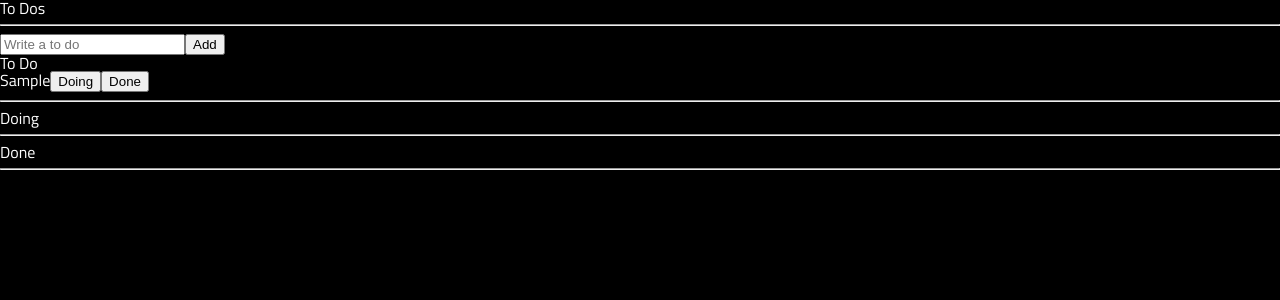
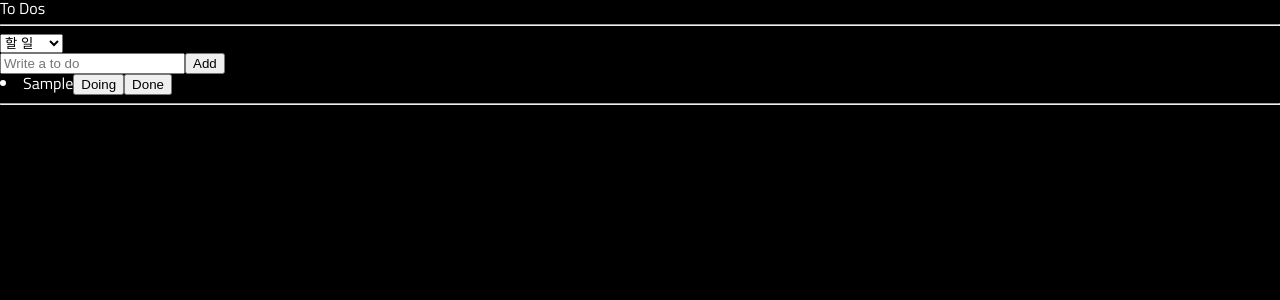
Before and after one commit to hiimhl/To_Do_List_JS_Master, a React (Create React App) app: page / in a window 1280 px wide. Both pictures are taken after typing "Sample" into the empty fields and a click on the button "Add". Shown: the top 300 px of the page. Built offline with nearby package versions, Linux system fonts and the light colour scheme.

Commit message:
Enum - 열거형을 사용하여 실수 줄이기

```diff
--- a/src/atoms.tsx
+++ b/src/atoms.tsx
@@ -1,15 +1,27 @@
 import { atom, selector } from "recoil";
+
+//enum - 열거형 - 원하는 타입을 정확하게 정하는 것. - 실수할 일이 없어짐
+export enum Categories {
+  "TO_DO" = "TO_DO", //값을 지정하지 않으면 기본적으로 0(인덱스)의 값을 가짐.
+  "DOING" = "DOING",
+  "DONE" = "DONE",
+}
 
 export interface IToDo {
   text: string;
   id: number;
-  category: "TO_DO" | "DOING" | "DONE"; // 할 일, 하고 있는 일, 한 일
+  category: Categories;
 }
 
 //Atom
 export const toDoState = atom<IToDo[]>({
   key: "toDo",
   default: [],
+});
+
+export const categoryState = atom<Categories>({
+  key: "category",
+  default: Categories.TO_DO,
 });
 
 //Selector
@@ -19,11 +31,14 @@
   key: "toDoSelector",
   get: ({ get }) => {
     const toDos = get(toDoState); // atom 값을 가져옴.
+    const category = get(categoryState);
 
-    return [
-      toDos.filter((toDo) => toDo.category === "TO_DO"),
-      toDos.filter((toDo) => toDo.category === "DOING"),
-      toDos.filter((toDo) => toDo.category === "DONE"),
-    ];
+    //category에 따라 다른 값을 return함
+    if (category === Categories.TO_DO)
+      return toDos.filter((toDo) => toDo.category === Categories.TO_DO);
+    if (category === Categories.DOING)
+      return toDos.filter((toDo) => toDo.category === Categories.DOING);
+    if (category === Categories.DONE)
+      return toDos.filter((toDo) => toDo.category === Categories.DONE);
   },
 });
--- a/src/components/CreateToDo.tsx
+++ b/src/components/CreateToDo.tsx
@@ -1,7 +1,7 @@
 import React from "react";
 import { useForm } from "react-hook-form";
-import { useSetRecoilState } from "recoil";
-import { toDoState } from "../atoms";
+import { useRecoilValue, useSetRecoilState } from "recoil";
+import { categoryState, toDoState } from "../atoms";
 
 interface IForm {
   toDo: string;
@@ -9,15 +9,17 @@
 
 function CreateToDo() {
   const { register, handleSubmit, setValue } = useForm<IForm>();
+  const category = useRecoilValue(categoryState);
   const setToDos = useSetRecoilState(toDoState);
 
   const handleValid = ({ toDo }: IForm) => {
     setToDos((oldToDos) => [
-      { text: toDo, id: Date.now(), category: "TO_DO" },
+      { text: toDo, id: Date.now(), category },
       ...oldToDos,
     ]); // Fn도 전달가능
     setValue("toDo", "");
   };
+
   return (
     <form onSubmit={handleSubmit(handleValid)}>
       <input
--- a/src/components/ToDo.tsx
+++ b/src/components/ToDo.tsx
@@ -1,6 +1,6 @@
 import React from "react";
 import { useSetRecoilState } from "recoil";
-import { IToDo, toDoState } from "../atoms";
+import { IToDo, toDoState, Categories } from "../atoms";
 
 function ToDo({ text, category, id }: IToDo) {
   const setToDos = useSetRecoilState(toDoState);
@@ -22,26 +22,25 @@
         ...prevToDos.slice(targetIndex + 1),
       ];
     });
-
-    console.log(setToDos);
   };
 
   return (
     <li>
       <span>{text}</span>
 
-      {category !== "DOING" && (
-        <button name="DOING" onClick={onClick}>
+      {category !== Categories.TO_DO && (
+        <button name={Categories.TO_DO} onClick={onClick}>
+          To Do
+        </button>
+      )}
+      {category !== Categories.DOING && (
+        <button name={Categories.DOING} onClick={onClick}>
           Doing
         </button>
       )}
-      {category !== "TO_DO" && (
-        <button name="TO_DO" onClick={onClick}>
-          To Do
-        </button>
-      )}
-      {category !== "DONE" && (
-        <button name="DONE" onClick={onClick}>
+
+      {category !== Categories.DONE && (
+        <button name={Categories.DONE} onClick={onClick}>
           Done
         </button>
       )}
--- a/src/components/ToDoList.tsx
+++ b/src/components/ToDoList.tsx
@@ -1,37 +1,35 @@
 import React from "react";
-import { useRecoilValue } from "recoil";
-import { toDoSelector, toDoState } from "../atoms";
+import { useRecoilState, useRecoilValue } from "recoil";
+import { categoryState, toDoSelector, Categories } from "../atoms";
 import CreateToDo from "./CreateToDo";
 import ToDo from "./ToDo";
 
 function ToDoList() {
   // const toDos = useRecoilValue(toDoState);
-  const [toDo, doing, done] = useRecoilValue(toDoSelector); //만들었던 3개의 array를 꺼는 것.
+  const toDos = useRecoilValue(toDoSelector); //만들었던 3개의 array를 꺼는 것.
+
+  const [category, setCategory] = useRecoilState(categoryState);
+
+  const onInput = (e: React.FormEvent<HTMLSelectElement>) => {
+    setCategory(e.currentTarget.value as any);
+  };
+  console.log(toDos);
+
   return (
     <div>
       <h1>To Dos</h1>
       <hr />
+      <select value={category} onInput={onInput}>
+        <option value={Categories.TO_DO}>할 일</option>
+        <option value={Categories.DOING}>하는 중</option>
+        <option value={Categories.DONE}>완료</option>
+      </select>
       <CreateToDo />
-      <h2>To Do</h2>
-      <ul>
-        {toDo.map((toDo) => (
-          <ToDo key={toDo.id} {...toDo} />
-        ))}
-      </ul>
-      <hr />
-      <h2>Doing</h2>
-      <ul>
-        {doing.map((toDo) => (
-          <ToDo key={toDo.id} {...toDo} />
-        ))}
-      </ul>
-      <hr />
-      <h2>Done</h2>
-      <ul>
-        {done.map((toDo) => (
-          <ToDo key={toDo.id} {...toDo} />
-        ))}
-      </ul>
+
+      {toDos?.map((toDo) => (
+        <ToDo key={toDo.id} {...toDo} />
+      ))}
+
       <hr />
     </div>
   );
```
